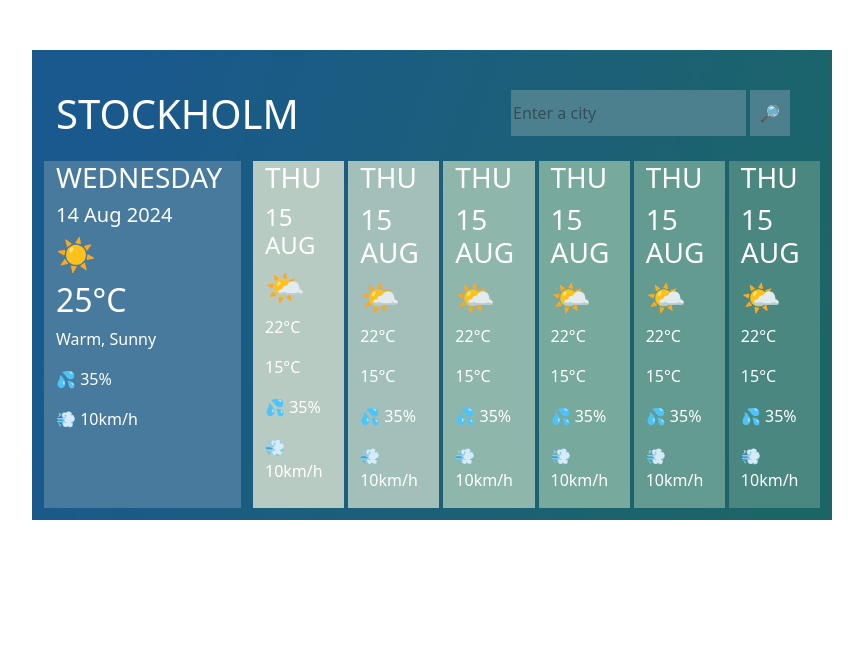
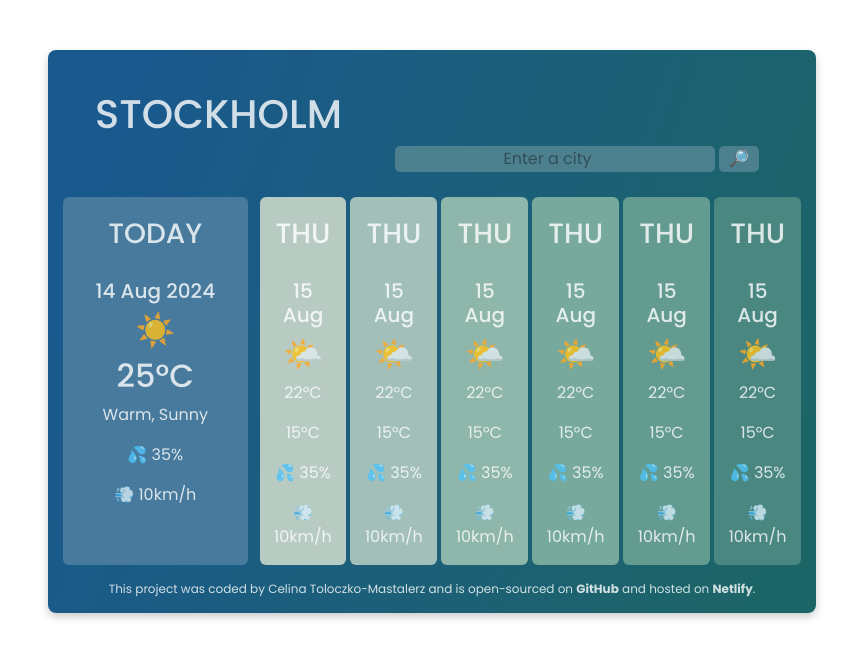
Before and after one commit to ctoloczko/react--weather--app, a React (Create React App) app: page / in a window 1280 px wide. Shown: the top 658 px of the page, without its empty margins (208-1071 px from the left). Built offline with nearby package versions, Linux system fonts and the light colour scheme.

Commit message:
added styling, footer and responsive elements
hide forecast on small

```diff
--- a/public/index.html
+++ b/public/index.html
@@ -3,6 +3,12 @@
   <head>
     <meta charset="utf-8" />
     <link rel="icon" href="%PUBLIC_URL%/favicon.ico" />
+    <link rel="preconnect" href="https://fonts.googleapis.com" />
+    <link rel="preconnect" href="https://fonts.gstatic.com" crossorigin />
+    <link
+      href="https://fonts.googleapis.com/css2?family=Open+Sans:ital,wght@0,300..800;1,300..800&family=Poppins:ital,wght@0,100;0,200;0,300;0,400;0,500;0,600;0,700;0,800;0,900;1,100;1,200;1,300;1,400;1,500;1,600;1,700;1,800;1,900&display=swap"
+      rel="stylesheet"
+    />
     <meta name="viewport" content="width=device-width, initial-scale=1" />
     <meta name="theme-color" content="#000000" />
     <meta
@@ -10,6 +16,7 @@
       content="Web site created using create-react-app"
     />
     <link rel="apple-touch-icon" href="%PUBLIC_URL%/logo192.png" />
+
     <!--
       manifest.json provides metadata used when your web app is installed on a
       user's mobile device or desktop. See https://developers.google.com/web/fundamentals/web-app-manifest/
--- a/src/App.css
+++ b/src/App.css
@@ -1,13 +1,41 @@
+body {
+  background-color: rgb(140, 188, 231);
+}
 .weather-app {
-  max-width: 800px;
+  max-width: 60%;
   margin: 50px auto;
-  padding-top: 40px;
-  padding-bottom: 12px;
-  padding-left: 12px;
+  padding: 40px 15px 15px;
   background: linear-gradient(
     109.6deg,
     rgb(26, 89, 141) 11.2%,
     rgb(28, 101, 103) 92.5%
   );
-  color: #ffffff;
+  color: rgb(255, 255, 255, 0.8);
+  border-radius: 8px;
+  box-shadow: 0 4px 8px rgba(0, 0, 0, 0.2);
+  text-align: center;
+  font-family: "Poppins", sans-serif;
+  font-weight: 400;
 }
+
+.forecast-container {
+  padding-right: 0 !important;
+}
+
+footer {
+  font-size: 12px;
+  padding: 15px 0 0 0;
+}
+
+footer a {
+  color: rgb(255, 255, 255, 0.8);
+  font-weight: 700;
+  text-decoration: none;
+}
+
+@media (max-width: 768px) {
+  .weather-app {
+    padding: 20px 8px 8px;
+    margin: 20px auto;
+  }
+}
--- a/src/App.js
+++ b/src/App.js
@@ -11,14 +11,34 @@ function App() {
         <SearchEngine />
         <div className="container">
           <div className="row">
-            <div className="col-md-3 current-weather ">
+            <div className="col-lg-3 current-weather rounded ">
               <CurrentWeather />
             </div>
-            <div className="col-md-9 hide-on-small">
+            <div className="col-md-9 hide-on-small forecast-container ">
               <Forecast />
             </div>
           </div>
         </div>
+        <footer>
+          This project was coded by Celina Toloczko-Mastalerz and is
+          open-sourced on{" "}
+          <a
+            href="https://github.com/ctoloczko/react--weather--app"
+            rel="noreferrer"
+            target="_blank"
+          >
+            GitHub
+          </a>{" "}
+          and hosted on{" "}
+          <a
+            href="https://foreca.netlify.app/"
+            rel="noreferrer"
+            target="_blank"
+          >
+            Netlify
+          </a>
+          .{" "}
+        </footer>
       </div>
       <></>
     </>
--- a/src/CurrentWeather.js
+++ b/src/CurrentWeather.js
@@ -4,7 +4,7 @@ import "./App.css";
 export default function CurrentWeather() {
   return (
     <>
-      <h3>Wednesday</h3>
+      <h3>Today</h3>
       <h5>14 Aug 2024</h5>
       <h2>☀️</h2>
       <h2>25°C</h2>
--- a/src/Forecast.css
+++ b/src/Elements.css
@@ -1,9 +1,11 @@
 h1 {
   text-transform: uppercase;
+  padding-left: 20px;
 }
 
 h3 {
   text-transform: uppercase;
+  padding: 20px 0;
 }
 
 h2 {
@@ -29,12 +31,14 @@ form {
 input[type="search"]::placeholder {
   color: #070707;
   opacity: 0.4;
+  text-align: center;
 }
 
 .search-input,
 .search-button {
   background-color: #4d808f;
   border: none;
+  border-radius: 5px;
 }
 
 .current-weather {
@@ -69,7 +73,7 @@ input[type="search"]::placeholder {
   background-color: #4a8780;
 }
 
-@media only screen and (max-width: 600px) {
+@media (max-width: 600px) {
   .hide-on-small {
     display: none;
   }
--- a/src/Forecast.js
+++ b/src/Forecast.js
@@ -1,59 +1,59 @@
 import React from "react";
-import "./Forecast.css";
+import "./Elements.css";
 
 export default function Forecast() {
   return (
     <>
-      <div className="container">
+      <div className="container f d-none d-lg-block">
         <div className="row">
-          <div className="col me-1  day1">
+          <div className="col me-1  day1 rounded">
             <h3>Thu</h3>
-            <h4>15 Aug</h4>
+            <h5>15 Aug</h5>
             <h2>🌤️</h2>
             <p>22°C</p>
             <p>15°C</p>
             <p>💦 35%</p>
             <p>💨 10km/h</p>
           </div>
-          <div className="col me-1 day2">
+          <div className="col me-1 day2 rounded">
             <h3>Thu</h3>
-            <h3>15 Aug</h3>
+            <h5>15 Aug</h5>
             <h2>🌤️</h2>
             <p>22°C</p>
             <p>15°C</p>
             <p>💦 35%</p>
             <p>💨 10km/h</p>
           </div>
-          <div className="col me-1 day3">
+          <div className="col me-1 day3 rounded">
             <h3>Thu</h3>
-            <h3>15 Aug</h3>
+            <h5>15 Aug</h5>
             <h2>🌤️</h2>
             <p>22°C</p>
             <p>15°C</p>
             <p>💦 35%</p>
             <p>💨 10km/h</p>
           </div>
-          <div className="col me-1  day4">
+          <div className="col me-1  day4 rounded">
             <h3>Thu</h3>
-            <h3>15 Aug</h3>
+            <h5>15 Aug</h5>
             <h2>🌤️</h2>
             <p>22°C</p>
             <p>15°C</p>
             <p>💦 35%</p>
             <p>💨 10km/h</p>
           </div>
-          <div className="col me-1 day5">
+          <div className="col me-1 day5 rounded ">
             <h3>Thu</h3>
-            <h3>15 Aug</h3>
+            <h5>15 Aug</h5>
             <h2>🌤️</h2>
             <p>22°C</p>
             <p>15°C</p>
             <p>💦 35%</p>
             <p>💨 10km/h</p>
           </div>
-          <div className="col  day6">
+          <div className="col  day6 rounded ">
             <h3>Thu</h3>
-            <h3>15 Aug</h3>
+            <h5>15 Aug</h5>
             <h2>🌤️</h2>
             <p>22°C</p>
             <p>15°C</p>
```
Also changed, not shown: 1 other file (tests, documents, lock files or other folders).
